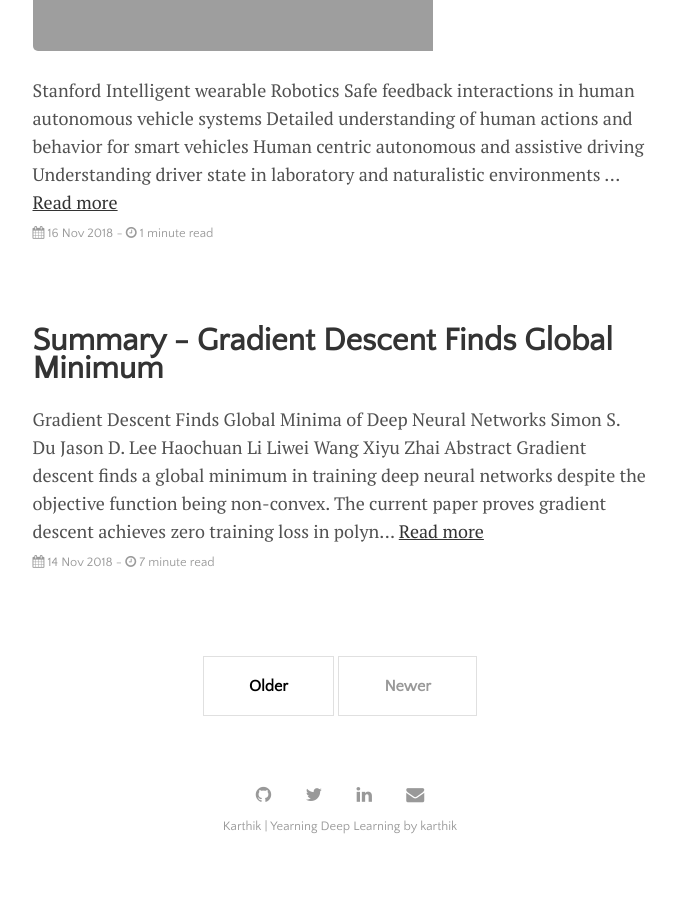
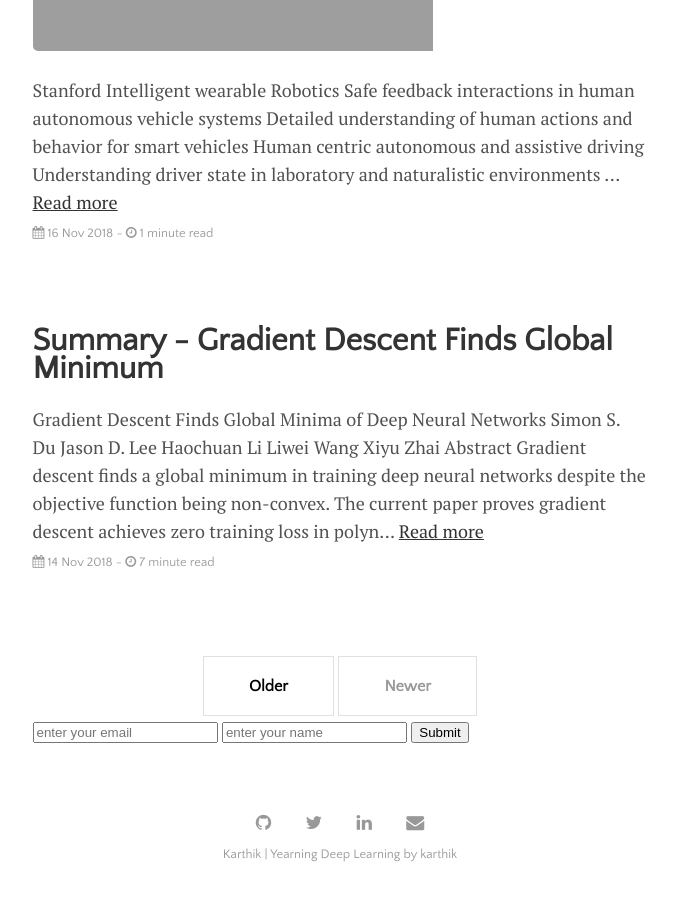
Before and after one commit to karthikziffer/karthikziffer.github.io, a Jekyll site: the page built from index.html, in a window 1280 px wide and 900 px high, scrolled down 2521 px. Shown: the whole window, without its empty margins (300-976 px from the left). Built offline with Jekyll 4.4.1, drawn with Linux system fonts in a browser that asks for light colours; the list of posts is cut into pages by our own code; before the commit the page ends 3393 px from its top, so only the background shows below that.

Commit message:
added forms

```diff
--- a/index.html
+++ b/index.html
@@ -34,3 +34,15 @@ title: Home
     <span class="pagination-button">{{ site.data.settings.pagination.next_page }}</span>
   {% endif %}
 </div>
+
+
+<!-- Form -->
+<form action="https://app.99inbound.com/api/e/71SeXIXC" method="POST" target="_blank">
+  <input type="email" name="email" placeholder="enter your email">
+  <input type="text" name="name" placeholder="enter your name">
+  <button>Submit</button>
+</form>
+
+<!-- <div style="position: absolute; left: -5000px;">
+  <input type="checkbox" name="glazed_ivory_polka_dotted_housecat" value="1" tabindex="-1" autocomplete="no">
+</div> -->
```
